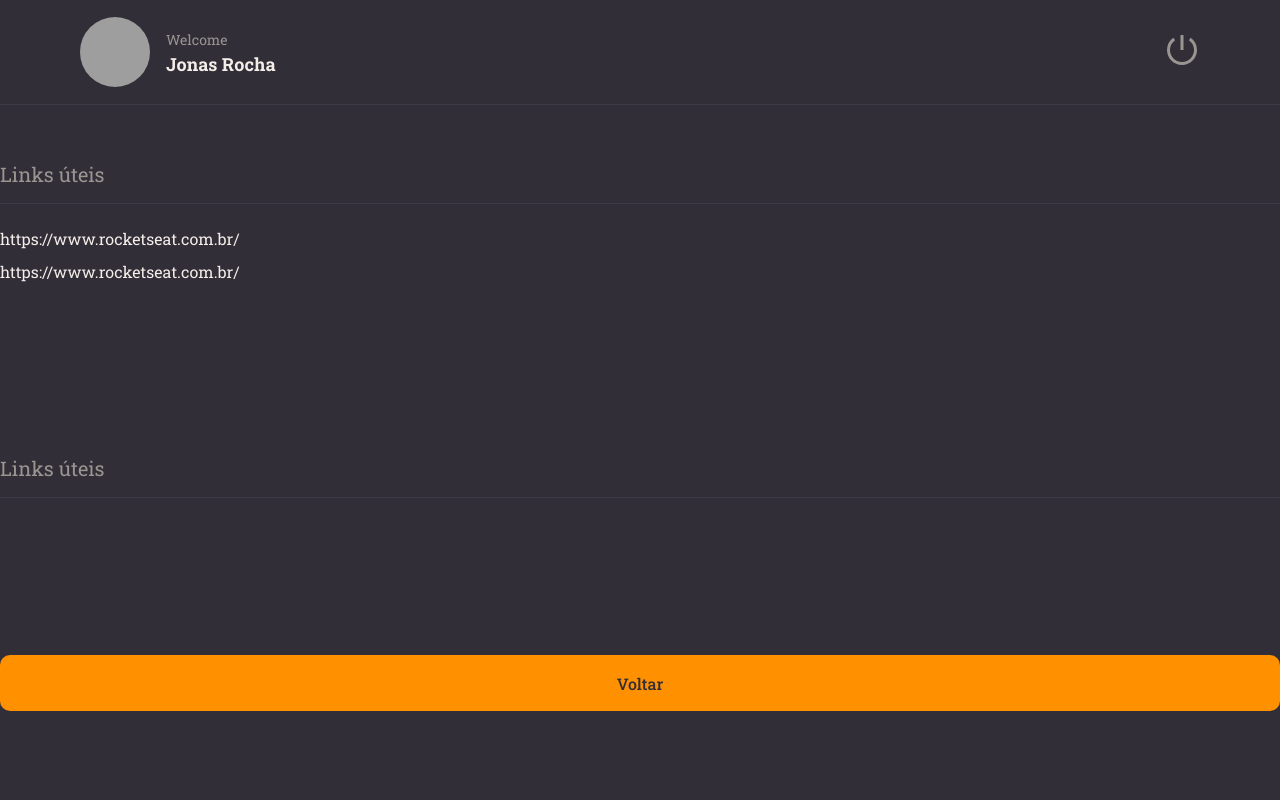
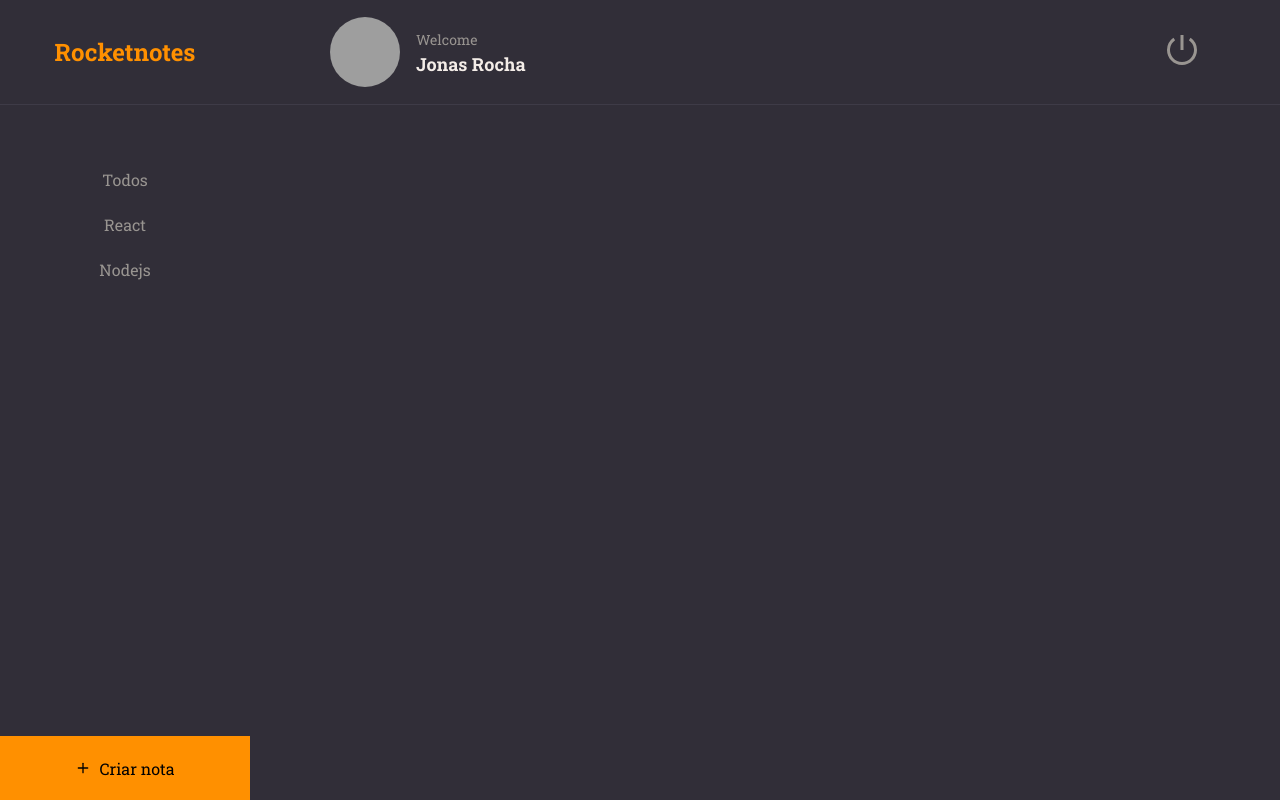
Before and after one commit to jonasrochabr/rocketnotes, a React (Vite) app: page / in a window 1280 px wide. Built offline with nearby package versions, Linux system fonts and the light colour scheme; grey boxes are pictures that could not be loaded.

Commit message:
Components

```diff
--- /dev/null
+++ b/src/components/ButtonText/index.jsx
@@ -0,0 +1,12 @@
+import { Container } from "./styles";
+
+export function ButtonText({ title, isActive = false, ...rest }){
+    return (
+        <Container
+        type="button"
+        isActive={isActive}
+        {...rest}>
+            {title}
+        </Container>
+    );
+}
--- /dev/null
+++ b/src/components/ButtonText/styles.js
@@ -0,0 +1,9 @@
+import styled from 'styled-components'
+
+export const Container = styled.button`
+    background: none;
+    color: ${({ theme, isActive }) => isActive ? theme.COLORS.ORANGE : theme.COLORS.GRAY_100};
+
+    border: none;
+    font-size: 16px;
+`
--- a/src/components/Section/styles.js
+++ b/src/components/Section/styles.js
@@ -1,7 +1,7 @@
 import styled from 'styled-components'
 
 export const Container = styled.section`
-    margin: 56px 0 28px;
+    margin: 28px 0;
 
     > h2 {
         border-bottom-width: 1px;
--- /dev/null
+++ b/src/components/Tag/index.jsx
@@ -0,0 +1,9 @@
+import { Container } from './styles'
+
+export function Tag({ title }) {
+    return (
+        <Container>
+            {title}
+        </Container>
+    )
+}
--- /dev/null
+++ b/src/components/Tag/styles.js
@@ -0,0 +1,11 @@
+import styled from 'styled-components'
+
+export const Container = styled.span`
+    font-size: 12px;
+    padding: 5px 14px;
+    border-radius: 5px;
+    margin-right: 6px;
+    color: ${({ theme }) => theme.COLORS.BACKGROUND_900};
+    background-color: ${({ theme }) => theme.COLORS.ORANGE};
+
+`
--- a/src/main.jsx
+++ b/src/main.jsx
@@ -5,14 +5,14 @@ import GlobalStyles from './styles/global'
 
 import theme from './styles/theme'
 
-import { Details } from './pages/Details/index.jsx'
+import { Home } from './pages/Home'
 
 
 ReactDOM.createRoot(document.getElementById('root')).render(
   <React.StrictMode>
     <ThemeProvider theme={theme}>
       <GlobalStyles/>
-        <Details />
+        <Home />
     </ThemeProvider>
   </React.StrictMode>,
 )
--- a/src/pages/Details/index.jsx
+++ b/src/pages/Details/index.jsx
@@ -1,13 +1,30 @@
-import { Container, Links } from './styles'
+import { Container, Links, Content } from './styles'
 
 import { Header } from '../../components/Header'
 import { Button } from '../../components/Button'
 import { Section } from '../../components/Section'
+import { ButtonText } from '../../components/ButtonText'
+import { Tag } from '../../components/Tag'
 
 export function Details() {
   return (
     <Container>
       <Header />
+
+      <main>
+        <Content>
+        <ButtonText title="Excluir Nota" />
+
+        <h1>
+          Introdução ao React
+        </h1>
+
+        <p>
+          Lorem ipsum dolor sit amet consectetur adipisicing elit.
+          Odit reiciendis blanditiis et ipsam ducimus consequuntur iste sequi
+          obcaecati assumenda? A, perspiciatis maxime architecto pariatur similique
+          vitae dolorum alias. Voluptas, eveniet.
+        </p>
 
         <Section title="Links úteis" >
           <Links>
@@ -16,11 +33,14 @@ export function Details() {
           </Links>
         </Section>
 
-      <Section title="Links úteis" >
-
+        <Section title="Marcadores" >
+          <Tag title="express" />
+          <Tag title="nodeJs" />
         </Section>
 
         <Button title="Voltar" />
+        </Content>
+      </main>
     </Container>
   )
 }
--- a/src/pages/Details/styles.js
+++ b/src/pages/Details/styles.js
@@ -10,6 +10,12 @@ export const Container = styled.div`
     "header"
     "content"
     ;
+
+    > main {
+        grid-area: content;
+        overflow-y: scroll;
+        padding: 64px 0;
+    }
 `;
 
 export const Links = styled.ul`
@@ -24,3 +30,27 @@ export const Links = styled.ul`
     }
 
 `
+export const Content = styled.div`
+    max-width: 550px;
+    margin: 0 auto;
+
+    display: flex;
+    flex-direction: column;
+
+    > button:first-child {
+        align-self: end;
+    }
+
+    > h1 {
+        font-size: 36px;
+        font-weight: 500;
+        padding-top: 64px;
+    }
+
+
+    > p {
+        font-size: 16px;
+        margin-top: 16px;
+        text-align: justify;
+    }
+`
--- /dev/null
+++ b/src/pages/Home/index.jsx
@@ -0,0 +1,38 @@
+import { FiPlus } from 'react-icons/fi'
+
+import { Container, Brand, Menu, Search, Content, NewNote } from './styles'
+
+import { Header } from '../../components/Header'
+import { ButtonText } from '../../components/ButtonText'
+
+
+export function Home() {
+    return(
+        <Container>
+            <Brand>
+                <h1>Rocketnotes</h1>
+            </Brand>
+
+            <Header />
+
+            <Menu>
+                <li><ButtonText title="Todos"/></li>
+                <li><ButtonText title="React"/></li>
+                <li><ButtonText title="Nodejs"/></li>
+            </Menu>
+
+            <Search>
+
+            </Search>
+
+            <Content>
+
+            </Content>
+
+            <NewNote>
+                <FiPlus />
+                Criar nota
+            </NewNote>
+        </Container>
+    )
+}
--- /dev/null
+++ b/src/pages/Home/styles.js
@@ -0,0 +1,70 @@
+import styled from 'styled-components'
+
+export const Container = styled.div `
+    width: 100%;
+    height: 100vh;
+
+    display: grid;
+    grid-template-columns: 250px auto;
+    grid-template-rows: 105px 128px auto 64px;
+
+    grid-template-areas:
+    "brand header"
+    "menu search"
+    "menu content"
+    "newnote content";
+
+    background-color: ${({ theme }) => theme.COLORS.BACKGROUND_800};
+
+`;
+export const Brand = styled.div `
+    grid-area: brand;
+
+    display: flex;
+    justify-content: center;
+    align-items: center;
+
+    border-bottom-width: 1px;
+    border-bottom-style: solid;
+    border-bottom-color: ${({ theme }) => theme.COLORS.BACKGROUND_700};
+
+    background-color: ${({ theme }) => theme.BACKGROUND_900};
+
+    > h1 {
+        font-size: 24px;
+        color: ${({ theme }) => theme.COLORS.ORANGE};
+    }
+
+`;
+export const Menu = styled.ul `
+    grid-area: menu;
+    background-color: ${({ theme }) => theme.BACKGROUND_900};
+
+    padding-top: 64px;
+    text-align: center;
+
+    > li {
+        margin-bottom: 24px;
+    }
+`;
+export const Search = styled.div `
+    grid-area: search;
+
+`;
+export const Content = styled.div `
+    grid-area: content;
+
+`;
+export const NewNote= styled.button `
+    grid-area: newnote;
+    background: ${({ theme }) => theme.COLORS.ORANGE};
+    border: none;
+
+    display: flex;
+    align-items: center;
+    justify-content: center;
+
+    svg {
+        margin-right: 8px;
+    }
+`;
```
Lines whose indentation alone changed are shown as unchanged.
